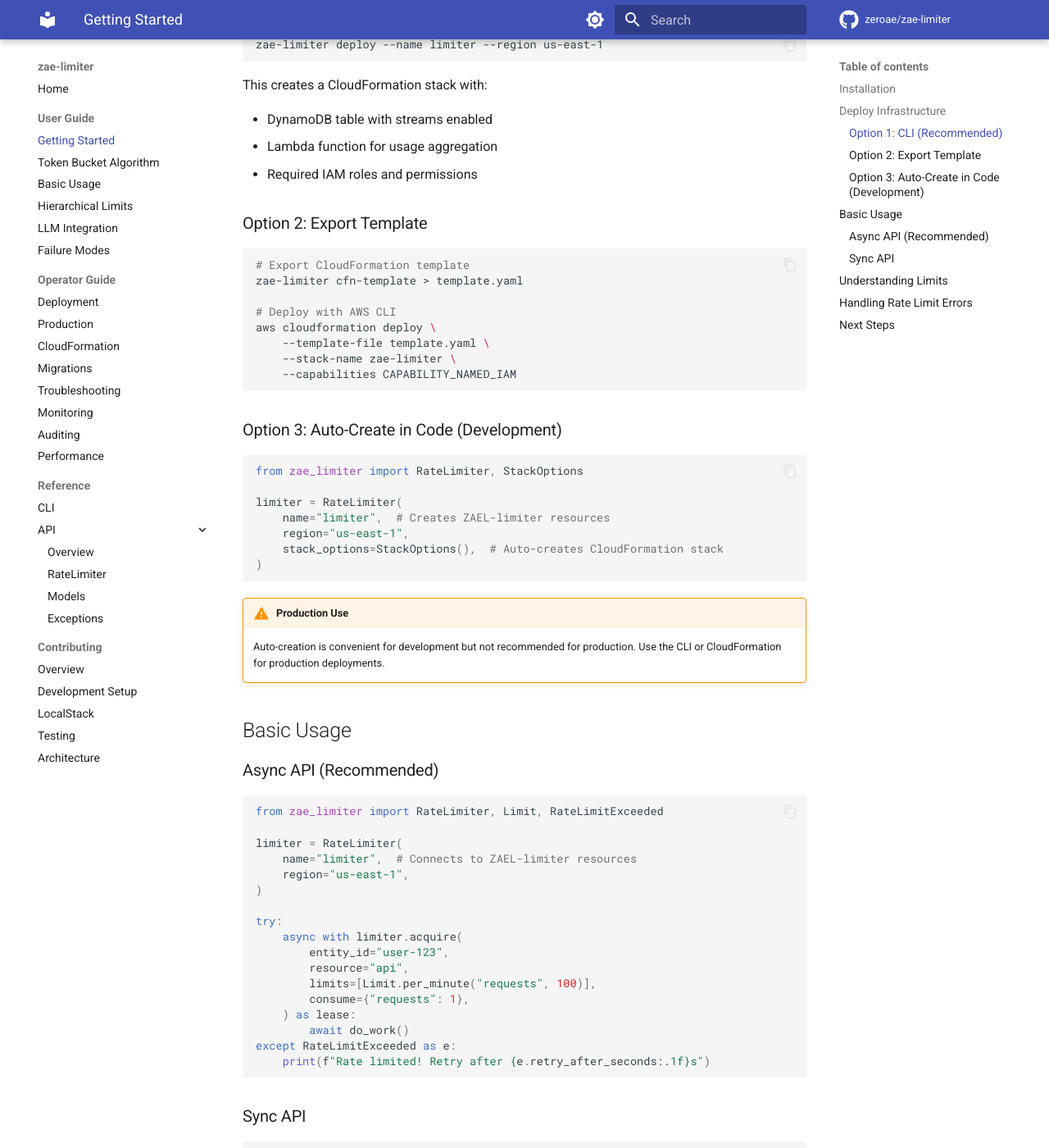
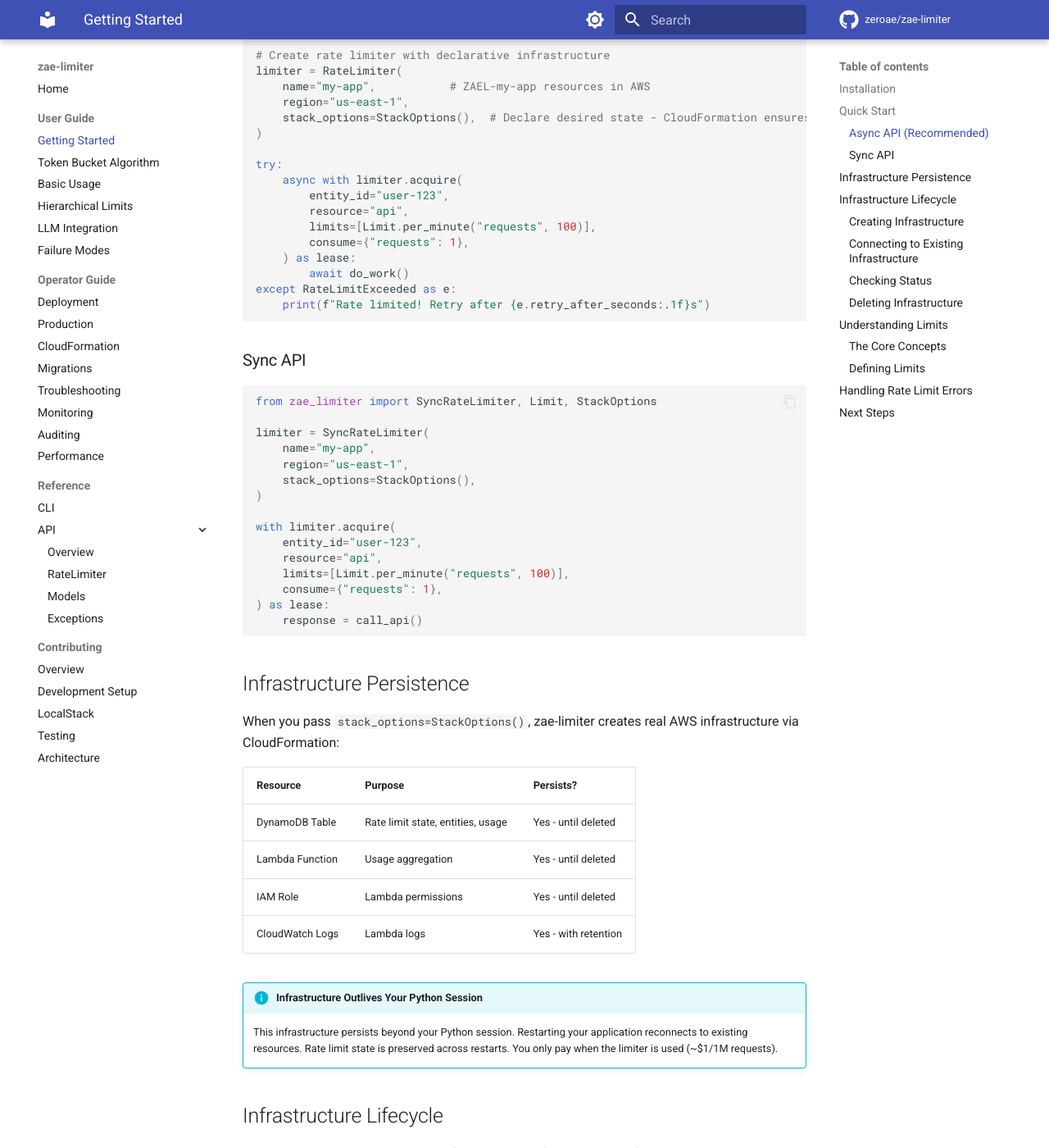
Before and after one commit to zeroae/zae-limiter, an MkDocs documentation site: the page built from docs/getting-started.md, in a window 1280 px wide and 1400 px high, scrolled down 562 px. Shown: the whole window at 82% size. Built offline with MkDocs 1.6.1 and Material for MkDocs 9.7.7, drawn with Linux system fonts in a browser that asks for light colours; comment, search, counter and statistics services are not loaded; the version menu is left out; some of the changed text lies outside the part shown.

Commit message:
📝 docs: restructure Getting Started with declarative infrastructure focus
- Lead with programmatic API in Quick Start (moved from deployment-first)
- Add Infrastructure Persistence section explaining AWS resources outlive Python sessions
- Add Infrastructure Lifecycle section with tabbed Programmatic/CLI options
- Add Connecting to Existing Infrastructure section (omit stack_options)
- Add Declarative State Management warning about conflicting StackOptions
- Expand Understanding Limits with entity_id/resource concepts and examples
- Cross-link to Token Bucket Algorithm page

Messaging changes applied across all docs:
- "auto-creation" → "declarative infrastructure"
- "idempotent/creates if not exists" → "declare desired state"
- Soften production warnings to note about strict infra/app separation

Files updated: CLAUDE.md, README.md, docs/getting-started.md,
docs/infra/deployment.md, docs/index.md, docs/contributing/localstack.md,
src/zae_limiter/__init__.py, src/zae_limiter/limiter.py,
examples/basic_rate_limiting.py

Co-Authored-By: Claude Opus 4.5 <noreply@anthropic.com>

````diff
--- a/docs/getting-started.md
+++ b/docs/getting-started.md
@@ -22,61 +22,20 @@ This guide will help you install zae-limiter and set up rate limiting in your ap
     poetry add zae-limiter
     ```
 
-## Deploy Infrastructure
+## Quick Start
 
-Before using zae-limiter, you need to deploy the DynamoDB table and optional Lambda aggregator.
-
-### Option 1: CLI (Recommended)
-
-```bash
-zae-limiter deploy --name limiter --region us-east-1
-```
-
-This creates a CloudFormation stack with:
-
-- DynamoDB table with streams enabled
-- Lambda function for usage aggregation
-- Required IAM roles and permissions
-
-### Option 2: Export Template
-
-```bash
-# Export CloudFormation template
-zae-limiter cfn-template > template.yaml
-
-# Deploy with AWS CLI
-aws cloudformation deploy \
-    --template-file template.yaml \
-    --stack-name zae-limiter \
-    --capabilities CAPABILITY_NAMED_IAM
-```
-
-### Option 3: Auto-Create in Code (Development)
-
-```python
-from zae_limiter import RateLimiter, StackOptions
-
-limiter = RateLimiter(
-    name="limiter",  # Creates ZAEL-limiter resources
-    region="us-east-1",
-    stack_options=StackOptions(),  # Auto-creates CloudFormation stack
-)
-```
-
-!!! warning "Production Use"
-    Auto-creation is convenient for development but not recommended for production.
-    Use the CLI or CloudFormation for production deployments.
-
-## Basic Usage
+zae-limiter creates its own infrastructure automatically. Here's a complete example:
 
 ### Async API (Recommended)
 
 ```python
-from zae_limiter import RateLimiter, Limit, RateLimitExceeded
+from zae_limiter import RateLimiter, Limit, StackOptions, RateLimitExceeded
 
+# Create rate limiter with declarative infrastructure
 limiter = RateLimiter(
-    name="limiter",  # Connects to ZAEL-limiter resources
+    name="my-app",           # ZAEL-my-app resources in AWS
     region="us-east-1",
+    stack_options=StackOptions(),  # Declare desired state - CloudFormation ensures it
 )
 
 try:
@@ -94,9 +53,13 @@ except RateLimitExceeded as e:
 ### Sync API
 
 ```python
-from zae_limiter import SyncRateLimiter, Limit
+from zae_limiter import SyncRateLimiter, Limit, StackOptions
 
-limiter = SyncRateLimiter(name="limiter")
+limiter = SyncRateLimiter(
+    name="my-app",
+    region="us-east-1",
+    stack_options=StackOptions(),
+)
 
 with limiter.acquire(
     entity_id="user-123",
@@ -107,9 +70,146 @@ with limiter.acquire(
     response = call_api()
 ```
 
+## Infrastructure Persistence
+
+When you pass `stack_options=StackOptions()`, zae-limiter creates real AWS infrastructure via CloudFormation:
+
+| Resource | Purpose | Persists? |
+|----------|---------|-----------|
+| DynamoDB Table | Rate limit state, entities, usage | Yes - until deleted |
+| Lambda Function | Usage aggregation | Yes - until deleted |
+| IAM Role | Lambda permissions | Yes - until deleted |
+| CloudWatch Logs | Lambda logs | Yes - with retention |
+
+!!! info "Infrastructure Outlives Your Python Session"
+    This infrastructure persists beyond your Python session. Restarting your application
+    reconnects to existing resources. Rate limit state is preserved across restarts.
+    You only pay when the limiter is used (~$1/1M requests).
+
+## Infrastructure Lifecycle
+
+Both programmatic API and CLI are fully supported for managing infrastructure.
+
+### Creating Infrastructure
+
+=== "Programmatic"
+
+    Pass `stack_options` to declare the desired infrastructure state:
+
+    ```python
+    limiter = RateLimiter(
+        name="my-app",
+        stack_options=StackOptions(),  # Desired state declaration
+    )
+    ```
+
+    CloudFormation ensures the infrastructure matches your declaration.
+
+=== "CLI"
+
+    ```bash
+    zae-limiter deploy --name my-app --region us-east-1
+    ```
+
+    Useful for: CI/CD pipelines, GitOps workflows, infrastructure-as-code.
+
+### Connecting to Existing Infrastructure
+
+If you omit `stack_options`, the limiter connects to existing infrastructure without
+attempting to create or modify it:
+
+```python
+# Connect only - fails if ZAEL-my-app doesn't exist
+limiter = RateLimiter(
+    name="my-app",
+    region="us-east-1",
+    # No stack_options = connect only, no create/update
+)
+```
+
+This is useful when infrastructure is managed separately (e.g., via CLI or Terraform).
+
+!!! warning "Declarative State Management"
+    `StackOptions` declares the desired infrastructure state. If multiple applications
+    use the same limiter name with **different** settings, CloudFormation will update
+    the stack to match the most recent declaration—similar to how Terraform applies
+    the last-written configuration.
+
+    To maintain consistent state:
+
+    - Use identical `StackOptions` across all clients sharing a limiter
+    - Omit `stack_options` in application code and manage infrastructure externally
+    - Use different limiter names for different configurations
+
+### Checking Status
+
+```bash
+zae-limiter status --name my-app --region us-east-1
+```
+
+### Deleting Infrastructure
+
+=== "Programmatic"
+
+    ```python
+    # After you're done with the limiter
+    await limiter.delete_stack()  # Async
+    # or
+    limiter.delete_stack()  # Sync
+    ```
+
+=== "CLI"
+
+    ```bash
+    zae-limiter delete --name my-app --region us-east-1 --yes
+    ```
+
+!!! warning "Data Loss"
+    Deleting infrastructure permanently removes all rate limit data,
+    entity configurations, and usage history. This cannot be undone.
+
+!!! note "Deployment Options"
+    For organizations requiring strict infrastructure/application separation,
+    see [CLI deployment](infra/deployment.md) or [CloudFormation template export](infra/deployment.md#cloudformation-template).
+
 ## Understanding Limits
 
-A `Limit` defines a rate limit using the token bucket algorithm:
+Rate limiting in zae-limiter tracks **who** is making requests, **what** they're accessing, and **how much** they can use.
+
+### The Core Concepts
+
+When you call `acquire()`, you specify:
+
+- **`entity_id`**: Who is being rate limited (e.g., `"user-123"`, `"api-key-abc"`, `"tenant-xyz"`)
+- **`resource`**: What they're accessing (e.g., `"gpt-4"`, `"api"`, `"embeddings"`)
+- **`limits`**: The rate limit rules to apply
+- **`consume`**: How much capacity this request uses
+
+Each entity has **separate buckets per resource**. A user rate limited on `"gpt-4"` can still access `"gpt-3.5-turbo"`:
+
+```python
+# User 123 accessing GPT-4 - tracked separately from GPT-3.5
+async with limiter.acquire(
+    entity_id="user-123",
+    resource="gpt-4",        # Bucket: user-123 + gpt-4
+    limits=[Limit.per_minute("rpm", 10)],
+    consume={"rpm": 1},
+) as lease:
+    ...
+
+# Same user, different resource - separate bucket
+async with limiter.acquire(
+    entity_id="user-123",
+    resource="gpt-3.5-turbo",  # Bucket: user-123 + gpt-3.5-turbo
+    limits=[Limit.per_minute("rpm", 100)],
+    consume={"rpm": 1},
+) as lease:
+    ...
+```
+
+### Defining Limits
+
+A `Limit` defines a rate limit using the [token bucket algorithm](guide/token-bucket.md):
 
 ```python
 # 100 requests per minute
@@ -155,7 +257,8 @@ except RateLimitExceeded as e:
 
 ## Next Steps
 
-- [Basic Usage](guide/basic-usage.md) - More usage patterns
-- [Hierarchical Limits](guide/hierarchical.md) - Parent/child entities
+- [Basic Usage](guide/basic-usage.md) - Multiple limits, adjustments, capacity queries
+- [Hierarchical Limits](guide/hierarchical.md) - Parent/child entities, cascade mode
 - [LLM Integration](guide/llm-integration.md) - Token estimation and reconciliation
-- [CLI Reference](cli.md) - Command-line interface
+- [Deployment Guide](infra/deployment.md) - Production deployment options
+- [CLI Reference](cli.md) - Full CLI command reference
--- a/src/zae_limiter/__init__.py
+++ b/src/zae_limiter/__init__.py
@@ -12,9 +12,9 @@ Example:
     from zae_limiter import RateLimiter, Limit, StackOptions
 
     limiter = RateLimiter(
-        name="my-app",  # Creates ZAEL-my-app resources
+        name="my-app",  # ZAEL-my-app resources
         region="us-east-1",
-        stack_options=StackOptions(),  # Auto-creates infrastructure
+        stack_options=StackOptions(),  # Declare desired infrastructure state
     )
 
     async with limiter.acquire(
````
Also changed, not shown: other parts of docs/getting-started.md (+2 -0 lines), CLAUDE.md (+9 -9 lines), README.md (+1 -5 lines), docs/contributing/localstack.md (+4 -4 lines), docs/index.md (+2 -2 lines), docs/infra/deployment.md (+11 -11 lines), 2 other files.
